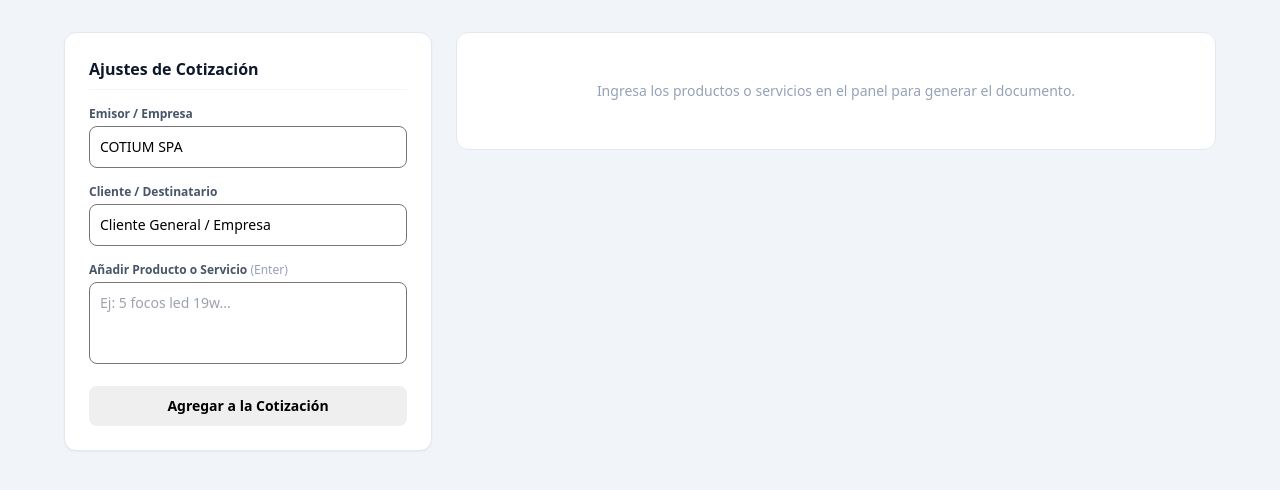
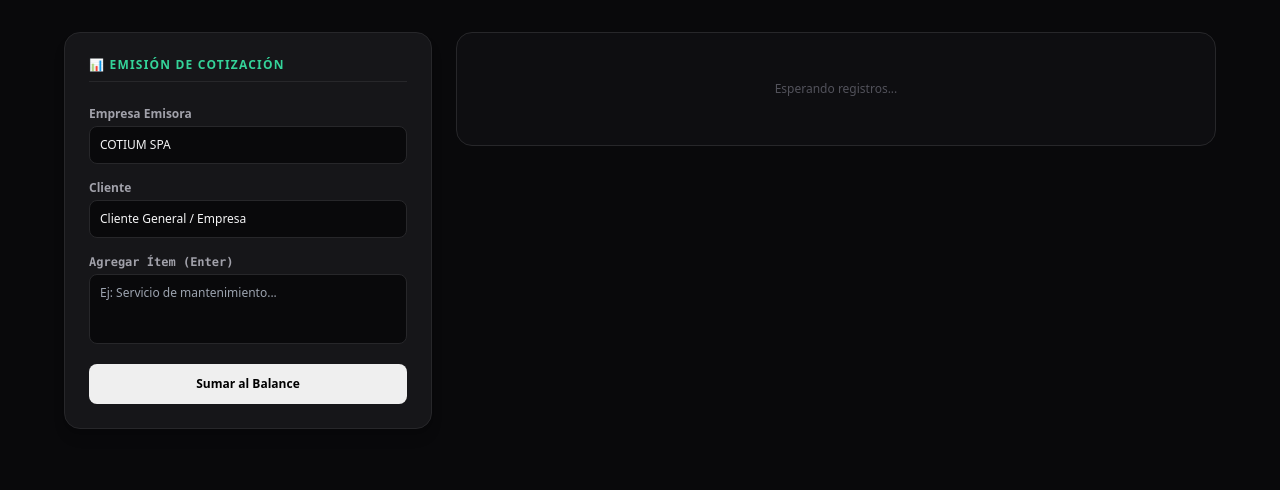
Before and after one commit to eduardoaravena2108-sys/cotizador-ia, a Next.js app: page / in a window 1280 px wide. Shown: the top 490 px of the page. Built offline with nearby package versions, Linux system fonts and the light colour scheme.

Commit message:
feat: apply executive obsidian theme

```diff
--- a/app/page.tsx
+++ b/app/page.tsx
@@ -11,229 +11,127 @@ export default function Home() {
 
   const handleGenerate = async () => {
     if (!prompt.trim()) return;
-    setLoading(true);
-    setError('');
-
+    setLoading(true); setError('');
     try {
       const res = await fetch('/api/parse-quote', {
         method: 'POST',
         headers: { 'Content-Type': 'application/json' },
-        body: JSON.stringify({
-          prompt,
-          cliente,
-          empresa,
-          existingItems: quote?.items || []
-        }),
+        body: JSON.stringify({ prompt, cliente, empresa, existingItems: quote?.items || [] }),
       });
-
       const data = await res.json();
-
-      if (data.error) {
-        setError(data.error);
-      } else {
-        setQuote(data.data);
-        setPrompt('');
-      }
-    } catch (err: any) {
-      setError('Error al procesar la solicitud.');
-    } finally {
-      setLoading(false);
-    }
+      if (data.error) setError(data.error);
+      else { setQuote(data.data); setPrompt(''); }
+    } catch { setError('Error al procesar la cotización.'); } finally { setLoading(false); }
   };
 
   const handleKeyDown = (e: React.KeyboardEvent<HTMLTextAreaElement>) => {
-    if (e.key === 'Enter' && !e.shiftKey) {
-      e.preventDefault();
-      handleGenerate();
-    }
+    if (e.key === 'Enter' && !e.shiftKey) { e.preventDefault(); handleGenerate(); }
   };
 
-  const removeItem = (indexToRemove: number) => {
+  const removeItem = (idx: number) => {
     if (!quote) return;
-    const updatedItems = quote.items.filter((_: any, idx: number) => idx !== indexToRemove);
-    const subtotal = updatedItems.reduce((acc: number, item: any) => acc + (item.cantidad * item.precioUnitario), 0);
+    const updated = quote.items.filter((_: any, i: number) => i !== idx);
+    const subtotal = updated.reduce((a: number, b: any) => a + (b.cantidad * b.precioUnitario), 0);
     const iva = Math.round(subtotal * 0.19);
-    const total = subtotal + iva;
-
-    setQuote({
-      ...quote,
-      items: updatedItems,
-      subtotal,
-      iva,
-      total
-    });
+    setQuote({ ...quote, items: updated, subtotal, iva, total: subtotal + iva });
   };
 
   return (
-    <main className="min-h-screen p-4 md:p-8">
+    <main className="min-h-screen bg-zinc-950 text-zinc-200 p-4 md:p-8 font-sans">
       <style jsx global>{`
         @media print {
-          body { background: white !important; }
+          body { background: white !important; color: black !important; }
           .no-print { display: none !important; }
-          .print-area {
-            box-shadow: none !important;
-            border: none !important;
-            width: 100% !important;
-            margin: 0 !important;
-            padding: 0 !important;
-          }
+          .print-area { background: white !important; color: black !important; border: none !important; }
+          .print-area * { color: black !important; border-color: #e4e4e7 !important; }
         }
       `}</style>
-
       <div className="max-w-6xl mx-auto grid grid-cols-1 md:grid-cols-12 gap-6">
-
-        {/* Panel Izquierdo */}
-        <div className="no-print md:col-span-4 bg-white p-6 rounded-xl border border-slate-200 shadow-sm h-fit">
-          <h2 className="text-base font-bold text-slate-900 mb-4 pb-2 border-b border-slate-100">
-            Ajustes de Cotización
+        <div className="no-print md:col-span-4 bg-zinc-900/90 border border-zinc-800 p-6 rounded-2xl shadow-lg">
+          <h2 className="text-xs font-bold uppercase text-emerald-400 tracking-widest mb-6 pb-2 border-b border-zinc-800">
+            📊 Emisión de Cotización
           </h2>
-
-          <div className="space-y-4">
+          <div className="space-y-4 text-xs">
             <div>
-              <label className="block text-xs font-semibold text-slate-600 mb-1">Emisor / Empresa</label>
-              <input
-                type="text"
-                value={empresa}
-                onChange={(e) => setEmpresa(e.target.value)}
-                className="w-full bg-slate-50 border border-slate-300 rounded-lg p-2.5 text-sm text-slate-900 focus:bg-white focus:border-slate-800 outline-none transition"
-              />
+              <label className="block text-zinc-400 mb-1 font-semibold">Empresa Emisora</label>
+              <input type="text" value={empresa} onChange={(e) => setEmpresa(e.target.value)} className="w-full bg-zinc-950 border border-zinc-800 rounded-lg p-2.5 text-zinc-100 outline-none focus:border-emerald-500" />
             </div>
-
             <div>
-              <label className="block text-xs font-semibold text-slate-600 mb-1">Cliente / Destinatario</label>
-              <input
-                type="text"
-                value={cliente}
-                onChange={(e) => setCliente(e.target.value)}
-                className="w-full bg-slate-50 border border-slate-300 rounded-lg p-2.5 text-sm text-slate-900 focus:bg-white focus:border-slate-800 outline-none transition"
-              />
+              <label className="block text-zinc-400 mb-1 font-semibold">Cliente</label>
+              <input type="text" value={cliente} onChange={(e) => setCliente(e.target.value)} className="w-full bg-zinc-950 border border-zinc-800 rounded-lg p-2.5 text-zinc-100 outline-none focus:border-emerald-500" />
             </div>
-
             <div>
-              <label className="block text-xs font-semibold text-slate-600 mb-1">
-                Añadir Producto o Servicio <span className="text-slate-400 font-normal">(Enter)</span>
-              </label>
-              <textarea
-                rows={3}
-                value={prompt}
-                onKeyDown={handleKeyDown}
-                onChange={(e) => setPrompt(e.target.value)}
-                placeholder="Ej: 5 focos led 19w..."
-                className="w-full bg-slate-50 border border-slate-300 rounded-lg p-2.5 text-sm text-slate-900 focus:bg-white focus:border-slate-800 outline-none resize-none transition"
-              />
+              <label className="block text-zinc-400 mb-1 font-semibold font-mono">Agregar Ítem (Enter)</label>
+              <textarea rows={3} value={prompt} onKeyDown={handleKeyDown} onChange={(e) => setPrompt(e.target.value)} placeholder="Ej: Servicio de mantenimiento..." className="w-full bg-zinc-950 border border-zinc-800 rounded-lg p-2.5 text-zinc-100 outline-none resize-none focus:border-emerald-500" />
             </div>
-
-            {error && (
-              <div className="p-3 bg-red-50 border border-red-200 text-red-600 rounded-lg text-xs">
-                {error}
-              </div>
-            )}
-
-            <button
-              onClick={handleGenerate}
-              disabled={loading}
-              className="w-full bg-slate-900 hover:bg-slate-800 text-white font-semibold py-2.5 rounded-lg text-sm transition disabled:opacity-50"
-            >
-              {loading ? 'Generando...' : 'Agregar a la Cotización'}
+            {error && <div className="p-3 bg-red-950/40 text-red-400 rounded-lg border border-red-800/30">{error}</div>}
+            <button onClick={handleGenerate} disabled={loading} className="w-full bg-emerald-600 hover:bg-emerald-500 text-zinc-950 font-bold py-3 rounded-lg transition">
+              {loading ? 'Calculando...' : 'Sumar al Balance'}
             </button>
-
             {quote && (
-              <button
-                onClick={() => window.print()}
-                className="w-full bg-slate-100 hover:bg-slate-200 text-slate-900 font-semibold border border-slate-300 py-2.5 rounded-lg text-sm transition flex items-center justify-center gap-2"
-              >
-                🖨️ Descargar / Imprimir PDF
+              <button onClick={() => window.print()} className="w-full bg-zinc-800 hover:bg-zinc-700 text-zinc-300 py-2.5 rounded-lg border border-zinc-700 font-semibold">
+                🖨️ Generar PDF
               </button>
             )}
           </div>
         </div>
 
-        {/* Panel Derecho */}
         <div className="md:col-span-8">
           {quote ? (
-            <div className="print-area bg-white p-8 md:p-12 rounded-xl border border-slate-200 shadow-sm text-slate-900">
-
-              {/* Encabezado */}
-              <div className="flex justify-between items-start border-b border-slate-200 pb-6 mb-6">
+            <div className="print-area bg-zinc-900 border border-zinc-800 p-8 rounded-2xl shadow-xl">
+              <div className="flex justify-between items-start border-b border-zinc-800 pb-6 mb-6">
                 <div>
-                  <h1 className="text-2xl font-bold tracking-tight text-slate-900">{quote.empresa}</h1>
-                  <p className="text-xs text-slate-500 font-medium tracking-wide uppercase mt-1">COTIZACIÓN DE SERVICIOS</p>
+                  <h1 className="text-2xl font-bold text-white">{quote.empresa}</h1>
+                  <p className="text-xs text-emerald-400 font-semibold uppercase tracking-wider mt-1">Documento Comercial</p>
                 </div>
-                <div className="text-right">
-                  <p className="text-sm font-bold text-slate-900">N° {quote.folio}</p>
-                  <p className="text-xs text-slate-500 mt-0.5">Fecha: {quote.fecha}</p>
+                <div className="text-right text-xs">
+                  <p className="font-bold text-zinc-200">FOLIO: {quote.folio}</p>
+                  <p className="text-zinc-500">{quote.fecha}</p>
                 </div>
               </div>
-
-              {/* Info Cliente */}
-              <div className="bg-slate-50 p-4 rounded-lg border border-slate-200/60 mb-6">
-                <p className="text-[11px] font-semibold text-slate-400 uppercase tracking-wider mb-1">Cliente / Destinatario</p>
-                <p className="text-sm font-bold text-slate-800">{quote.cliente}</p>
+              <div className="bg-zinc-950/60 p-4 rounded-xl border border-zinc-800/80 mb-6 text-xs">
+                <span className="text-zinc-500 uppercase block mb-1">Destinatario:</span>
+                <p className="text-sm font-semibold text-zinc-200">{quote.cliente}</p>
               </div>
-
-              {/* Tabla */}
-              <table className="w-full text-left border-collapse mb-8">
+              <table className="w-full text-left border-collapse text-xs mb-6">
                 <thead>
-                  <tr className="border-b border-slate-300 text-xs font-semibold text-slate-500 uppercase">
-                    <th className="py-2 px-2 text-center w-12">Cant.</th>
-                    <th className="py-2 px-2">Descripción</th>
-                    <th className="py-2 px-2 text-right w-28">P. Unitario</th>
-                    <th className="py-2 px-2 text-right w-28">Total</th>
-                    <th className="py-2 px-2 text-center w-8 no-print"></th>
+                  <tr className="border-b border-zinc-800 text-zinc-400 uppercase">
+                    <th className="py-2.5 px-2 text-center">Cant.</th>
+                    <th className="py-2.5 px-2">Descripción</th>
+                    <th className="py-2.5 px-2 text-right">P. Unitario</th>
+                    <th className="py-2.5 px-2 text-right">Total</th>
+                    <th className="py-2.5 px-2 no-print"></th>
                   </tr>
                 </thead>
-                <tbody className="divide-y divide-slate-100 text-sm">
-                  {quote.items.map((item: any, index: number) => (
-                    <tr key={index} className="hover:bg-slate-50/50">
-                      <td className="py-3 px-2 text-center font-semibold text-slate-700">{item.cantidad}</td>
-                      <td className="py-3 px-2 text-slate-800">{item.descripcion}</td>
-                      <td className="py-3 px-2 text-right text-slate-600">${item.precioUnitario.toLocaleString('es-CL')}</td>
-                      <td className="py-3 px-2 text-right font-semibold text-slate-900">${(item.cantidad * item.precioUnitario).toLocaleString('es-CL')}</td>
+                <tbody className="divide-y divide-zinc-800/60">
+                  {quote.items.map((item: any, i: number) => (
+                    <tr key={i}>
+                      <td className="py-3 px-2 text-center font-bold text-emerald-400">{item.cantidad}</td>
+                      <td className="py-3 px-2 text-zinc-300">{item.descripcion}</td>
+                      <td className="py-3 px-2 text-right text-zinc-400">${item.precioUnitario.toLocaleString('es-CL')}</td>
+                      <td className="py-3 px-2 text-right font-bold text-white">${(item.cantidad * item.precioUnitario).toLocaleString('es-CL')}</td>
                       <td className="py-3 px-2 text-center no-print">
-                        <button
-                          onClick={() => removeItem(index)}
-                          title="Eliminar"
-                          className="text-slate-300 hover:text-red-600 font-bold text-xs"
-                        >
-                          ✕
-                        </button>
+                        <button onClick={() => removeItem(i)} className="text-zinc-500 hover:text-red-400 font-bold">✕</button>
                       </td>
                     </tr>
                   ))}
                 </tbody>
               </table>
-
-              {/* Totales */}
-              <div className="flex flex-col sm:flex-row justify-between items-start sm:items-end border-t border-slate-200 pt-6 gap-6">
-                <div className="text-xs text-slate-500 max-w-sm leading-relaxed">
-                  <p className="font-semibold text-slate-700 mb-0.5">Observaciones</p>
-                  <p>{quote.observaciones}</p>
-                </div>
-
-                <div className="w-full sm:w-56 space-y-1.5 text-sm">
-                  <div className="flex justify-between text-slate-600">
-                    <span>Subtotal</span>
-                    <span>${quote.subtotal.toLocaleString('es-CL')}</span>
-                  </div>
-                  <div className="flex justify-between text-slate-600">
-                    <span>19% IVA</span>
-                    <span>${quote.iva.toLocaleString('es-CL')}</span>
-                  </div>
-                  <div className="flex justify-between text-base font-bold text-slate-900 border-t border-slate-300 pt-2">
-                    <span>Total CLP</span>
-                    <span>${quote.total.toLocaleString('es-CL')}</span>
-                  </div>
+              <div className="flex justify-between items-end border-t border-zinc-800 pt-6 text-xs">
+                <p className="text-zinc-500 max-w-xs">{quote.observaciones}</p>
+                <div className="w-56 space-y-1.5 bg-zinc-950/60 p-4 rounded-xl border border-zinc-800">
+                  <div className="flex justify-between text-zinc-400"><span>Subtotal</span><span>${quote.subtotal.toLocaleString('es-CL')}</span></div>
+                  <div className="flex justify-between text-zinc-400"><span>19% IVA</span><span>${quote.iva.toLocaleString('es-CL')}</span></div>
+                  <div className="flex justify-between font-bold text-emerald-400 text-sm border-t border-zinc-800 pt-1.5"><span>Total CLP</span><span>${quote.total.toLocaleString('es-CL')}</span></div>
                 </div>
               </div>
-
             </div>
           ) : (
-            <div className="bg-white p-12 rounded-xl border border-slate-200 text-center text-slate-400">
-              <p className="text-sm">Ingresa los productos o servicios en el panel para generar el documento.</p>
+            <div className="bg-zinc-900/40 border border-zinc-800 p-12 text-center text-zinc-600 rounded-2xl text-xs">
+              Esperando registros...
             </div>
           )}
         </div>
-
       </div>
     </main>
   );
```
